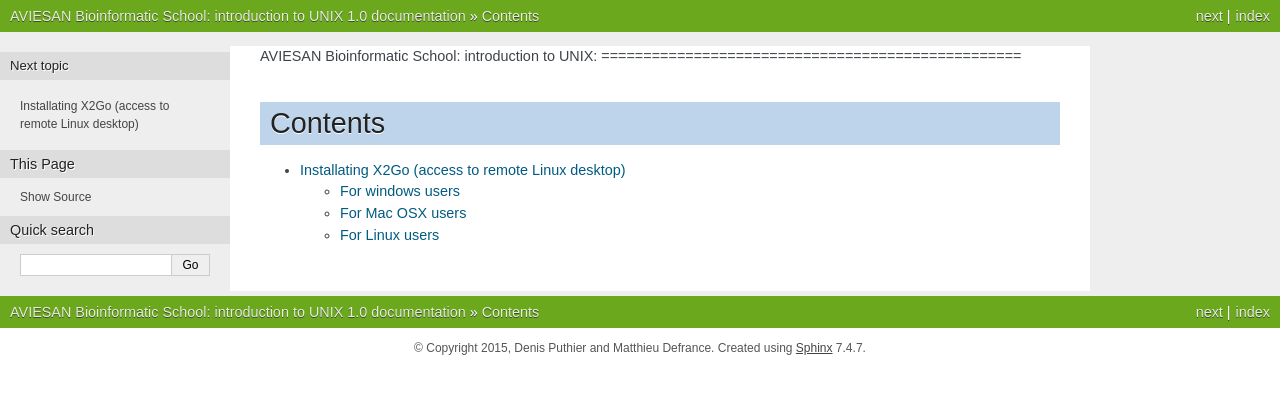
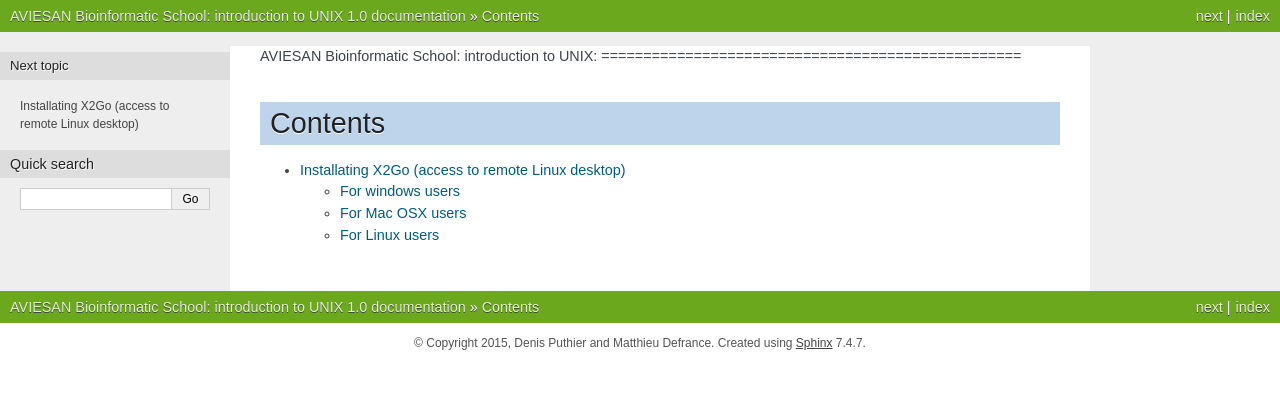
Before and after one commit to dputhier/EBA_2015_unix, a Sphinx documentation site: the page built from source/index.rst, in a window 1280 px wide. Shown: the top 394 px of the page. Built offline with Sphinx 7.4.7, drawn with Linux system fonts in a browser that asks for light colours; pages that are not in the unit, such as notebooks, are missing from menus.

Commit message:
Saving...

```diff
--- a/source/conf.py
+++ b/source/conf.py
@@ -117,9 +117,24 @@
 
 # The theme to use for HTML and HTML Help pages.  See the documentation for
 # a list of builtin themes.
-#html_theme = 'alabastera'
 html_theme = 'nature'
 
+# import alabaster
+
+# html_theme_path = [alabaster.get_path()]
+# extensions = ['alabaster']
+# html_theme = 'alabaster'
+# html_sidebars = {
+#     '**': [
+#         'about.html',
+#         'navigation.html',
+#         'relations.html',
+#         'searchbox.html',
+#         'donate.html',
+#     ]
+# }
+
+#html_theme='sphinx_rtd_theme'
 
 # Theme options are theme-specific and customize the look and feel of a theme
 # further.  For a list of options available for each theme, see the
@@ -180,7 +195,7 @@
 #html_split_index = False
 
 # If true, links to the reST sources are added to the pages.
-#html_show_sourcelink = True
+html_show_sourcelink = False
 
 # If true, "Created using Sphinx" is shown in the HTML footer. Default is True.
 #html_show_sphinx = True
```
